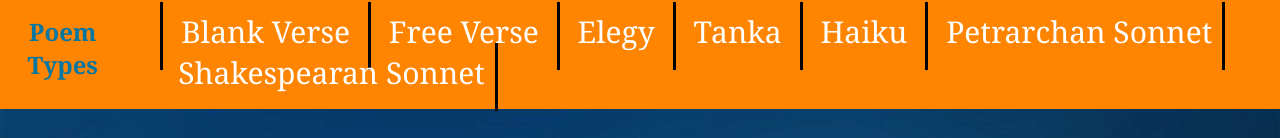
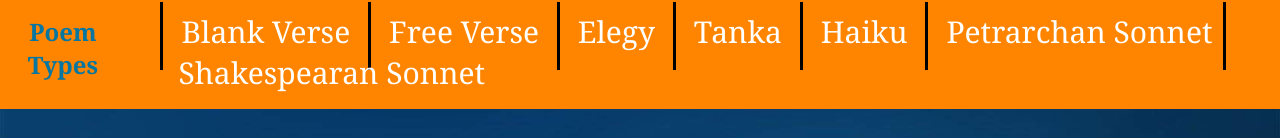
Before and after one commit to dreonwo/PoetrySite, a plain HTML site: page index.html in a window 1280 px wide. Shown: the top 138 px of the page. Drawn offline with Linux system fonts and the light colour scheme; a script that the page names is missing.

Commit message:
Update styles.css

```diff
--- a/CSS/styles.css
+++ b/CSS/styles.css
@@ -51,6 +51,10 @@ nav li{
     padding-bottom: 18px;
     padding-top: 9px;
     color: white;
+}
+
+nav li:last-child{
+    border-right: none;
 }
 
 nav a:link{
```
